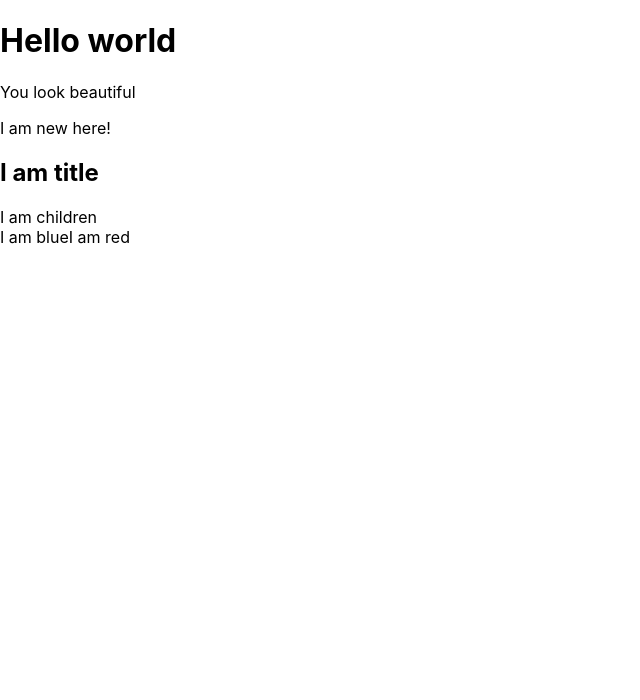
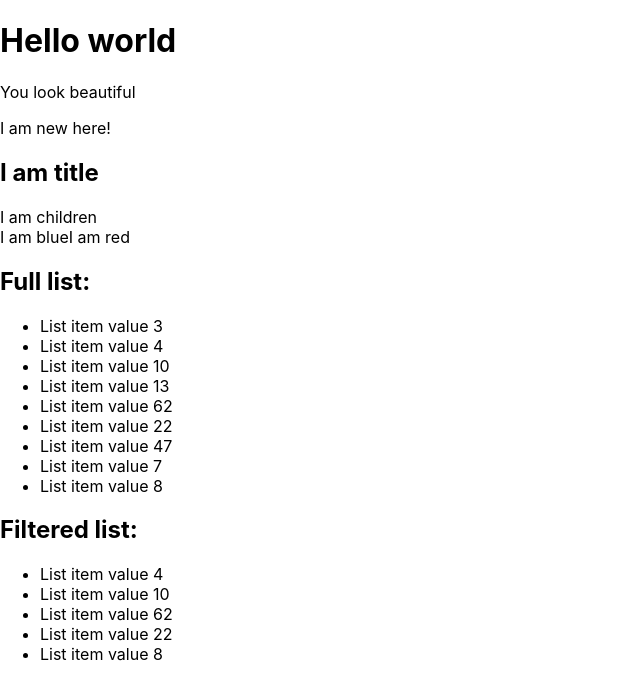
Before and after one commit to SarunasGustainis/react-fundamentals, a React (Create React App) app: page / in a window 1280 px wide. Shown: the top 700 px of the page, without its empty margins (0-640 px from the left). Built offline with nearby package versions, Linux system fonts and the light colour scheme.

Commit message:
Rendering lists created in separate file

```diff
--- a/src/App.js
+++ b/src/App.js
@@ -3,6 +3,7 @@ import "./App.css";
 import { FirstReactComponent } from "./FirstReactComponent.jsx";
 import ChildrenWithTitle from "./ChildrenWithTitle.jsx";
 import ConditionalRenderingComponent from "./ConditionalRenderingComponent.jsx";
+import RenderingLists from "./RenderingLists.jsx";
 
 function App() {
   return (
@@ -13,6 +14,7 @@ function App() {
       <ChildrenWithTitle title="I am title">I am children</ChildrenWithTitle>
       <ConditionalRenderingComponent isBlue={true} />
       <ConditionalRenderingComponent isBlue={false} />
+      <RenderingLists />
     </div>
   );
 }
--- /dev/null
+++ b/src/RenderingLists.jsx
@@ -0,0 +1,34 @@
+import React from "react";
+
+const listForRender = [
+  { value: 3, name: "List item value 3" },
+  { value: 4, name: "List item value 4" },
+  { value: 10, name: "List item value 10" },
+  { value: 13, name: "List item value 13" },
+  { value: 62, name: "List item value 62" },
+  { value: 22, name: "List item value 22" },
+  { value: 47, name: "List item value 47" },
+  { value: 7, name: "List item value 7" },
+  { value: 8, name: "List item value 8" },
+];
+
+const RenderingLists = () => {
+  const fullList = listForRender.map((item) => (
+    <li key={item.value}>{item.name}</li>
+  ));
+
+  const filteredList = listForRender
+    .filter((item) => item.value % 2 === 0)
+    .map((item) => <li key={item.value}>{item.name}</li>);
+
+  return (
+    <section>
+      <h2>Full list:</h2>
+      <ul>{fullList}</ul>
+      <h2>Filtered list:</h2>
+      <ul>{filteredList}</ul>
+    </section>
+  );
+};
+
+export default RenderingLists;
```
